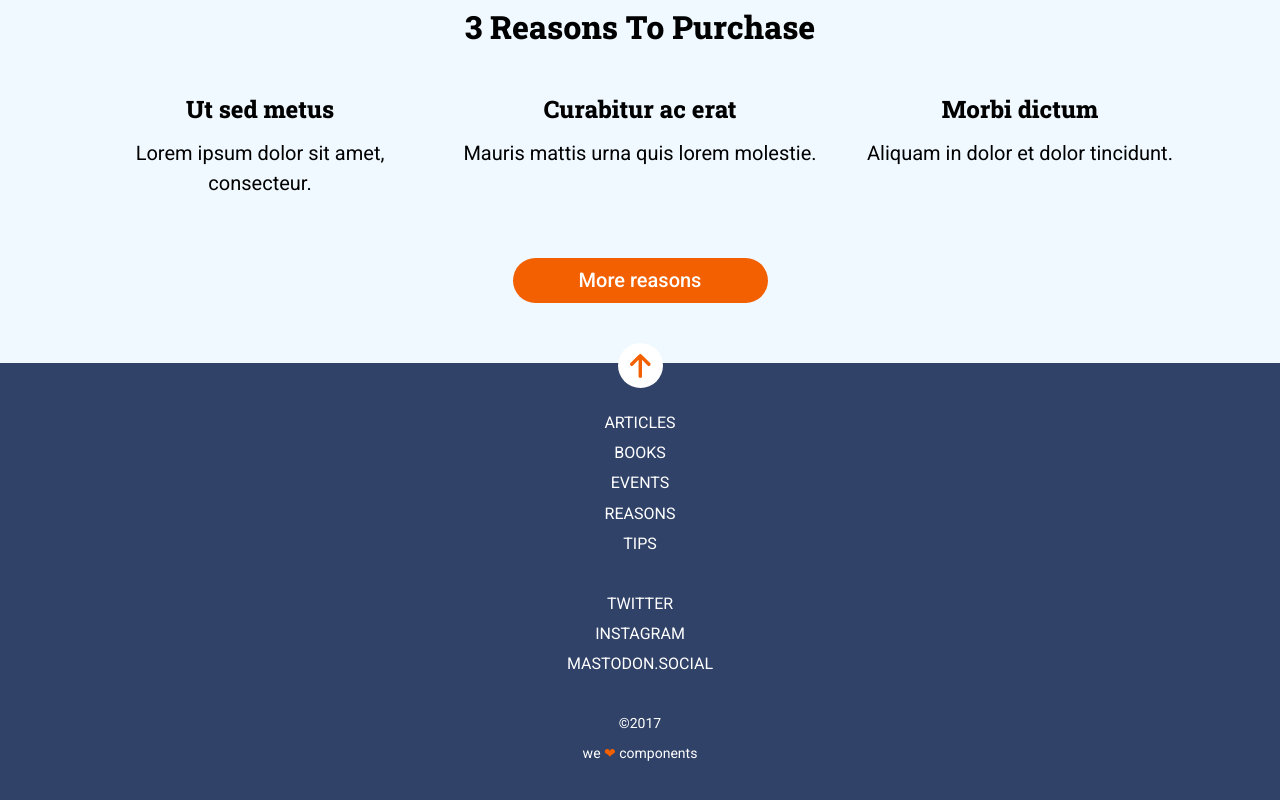
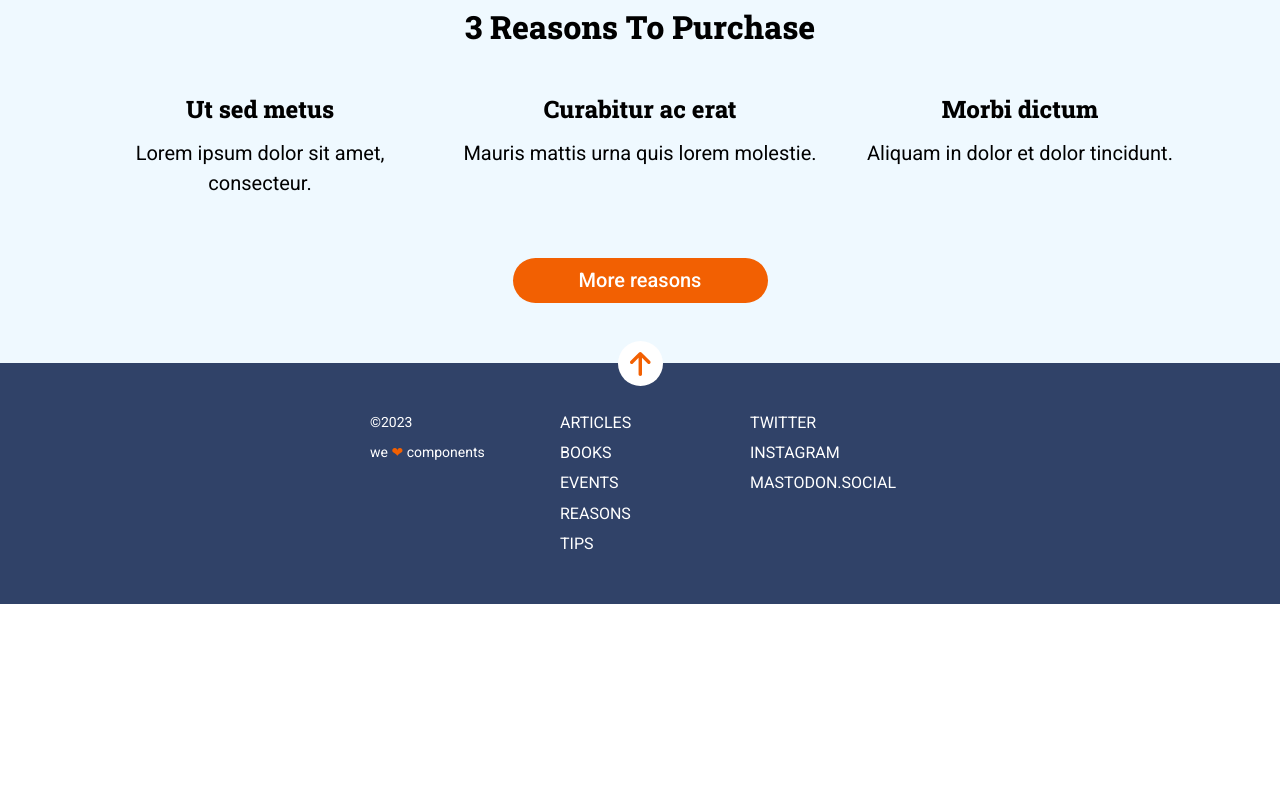
Before and after one commit to kathimansilla/Anonymous-Proxy, a website: page src/html/index.html in a window 1280 px wide. Shown: the part 1174-1974 px from the top of the page. After the commit the page ends 1778 px from the top, so only its background shows below. Drawn offline with nearby package versions, Linux system fonts and the light colour scheme; files that its build step writes are made by us from their sources; files whose address does not match are found by name.

Commit message:
footer Mqueries

```diff
--- a/src/html/partials/footer.html
+++ b/src/html/partials/footer.html
@@ -9,9 +9,9 @@
         />
       </a>
     </div>
-    <div class="footer__content">
-      <nav>
-        <ul class="footer__content--menu">
+    <div class="footerContent">
+      <nav class="footerContent__menu">
+        <ul>
           <li><a class="tag__footer" href="https://adalab.es/" target="_blank">Articles</a></li>
           <li><a class="tag__footer" href="https://adalab.es/" target="_blank">Books</a></li>
           <li><a class="tag__footer" href="https://adalab.es/" target="_blank">Events</a></li>
@@ -19,7 +19,7 @@
           <li><a class="tag__footer" href="https://adalab.es/" target="_blank">Tips</a></li>
         </ul>
       </nav>
-      <nav class="footer__content--menu">
+      <nav class="footerContent__menu">
         <ul>
           <li><a class="tag__footer" href="https://adalab.es/" target="_blank">Twitter</a></li>
           <li><a class="tag__footer" href="https://adalab.es/" target="_blank">Instagram</a></li>
@@ -28,10 +28,10 @@
           </li>
         </ul>
       </nav>
-      <div class="footer__content--text">
-        <p>©2017</p>
+      <span class="footerContent__text">
+        <p>©2023</p>
         <p>we <span class="heart">❤︎</span> components</p>
-      </div>
+      </span>
     </div>
   </div>
 </footer>
--- a/src/scss/layout/_footer.scss
+++ b/src/scss/layout/_footer.scss
@@ -1,45 +1,72 @@
 .footer {
     background-color: #304268;
+    padding-top: $measure4;
     padding-bottom: $measure3;
+
+    @media screen and (min-width: $tablet) {
+        padding-top: $measure3;
     }
-.columnaCentral {
         & .footer__ball {
+            width: $measure3;
             height: $measure3;
-            width: $measure3;
+            border-radius: 50%;
             background-color: $colorText1;
-            border-radius: 50%;
-            transform: translateY(-20px);
-            & .footerArrowTag {
+            position: absolute;
+            transform: translateY(-82px);
             display: block;
-            }
                 & .footer__arrow {
                     margin: 11px 12.4px 10px 12px;
                 }
+
+                @media screen and (min-width: $tablet) {
+                    transform: translateY(-67px);
                 }
-    & .footer__content {
+            }
+}
+.columnaCentral {
+    & .footerContent {
         display: flex;
         flex-direction: column;
         gap: $measure2;
-        &--menu {
+        text-align: center;
+
+        @media screen and (min-width: $tablet) {
+            flex-direction: row;
+            gap: $measure2;
+            text-align: start;
+            width: 100%;
+            justify-content: center;
+            .footerContent__text {
+                width: 210px;
+                order: 1;
+            }
+            .footerContent__menu {
+                width: 210px;
+                order: 3;
+            }
+                 @media screen and (min-width: $desktop) {
+                     width: 540px;
+        }
+    }
+        &__menu {
            font-family: $fontSec;
            font-size: 1rem;
            text-transform: uppercase;
-           text-align: center;
            line-height: 1.88;
            & .tag__footer {
             color: $colorText1;
             text-decoration: none;
            }
         }
-    & .footer__content--text {
+        &__text {
             font-family: $fontSec;
             color: $colorText1;
             font-size: 0.875rem;
-        text-align: center;
             line-height: 2.14;
+        }
+
         & .heart {
             color: $colorButton_Heart;
         }
     }
 }
-}
```
Lines whose indentation alone changed are shown as unchanged.
